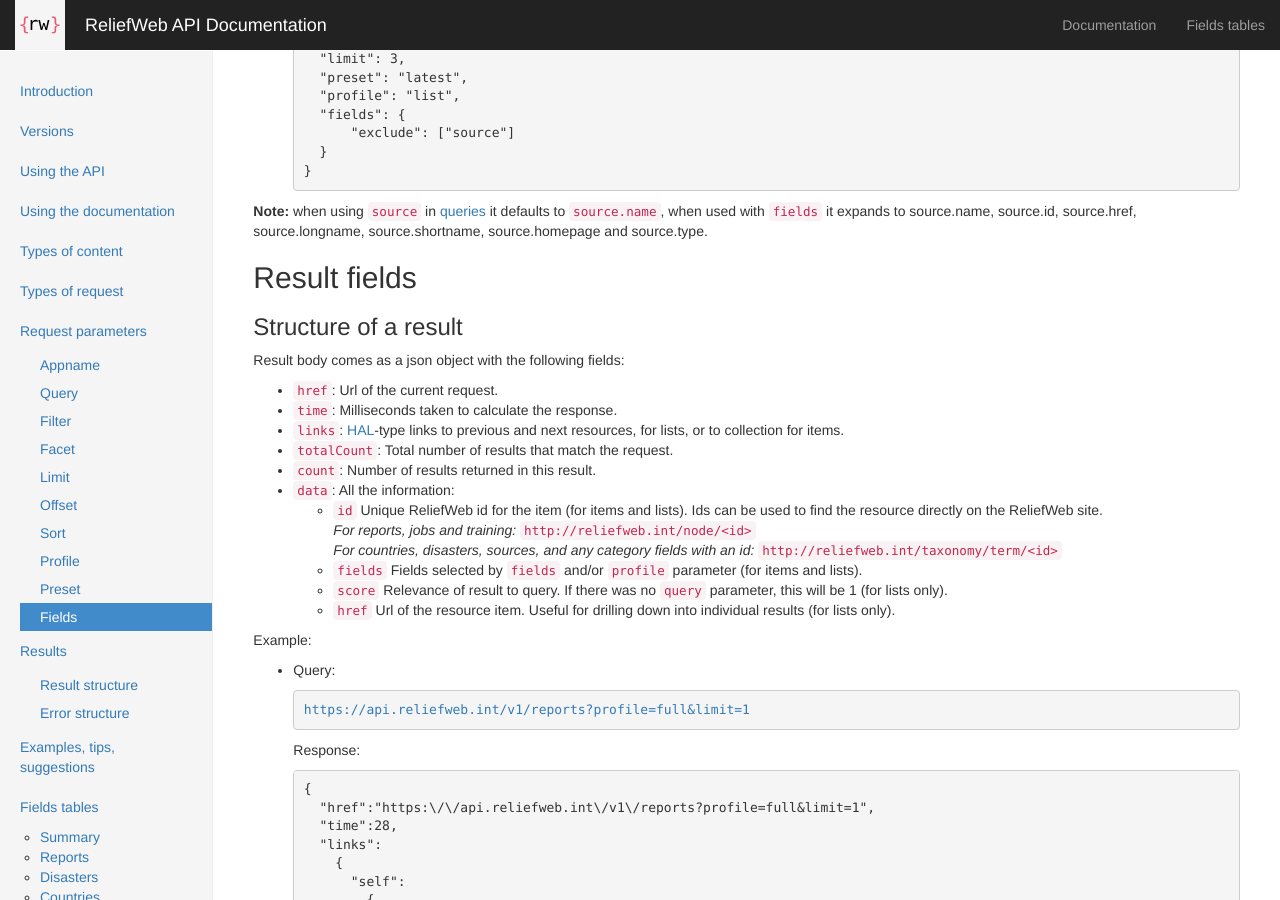
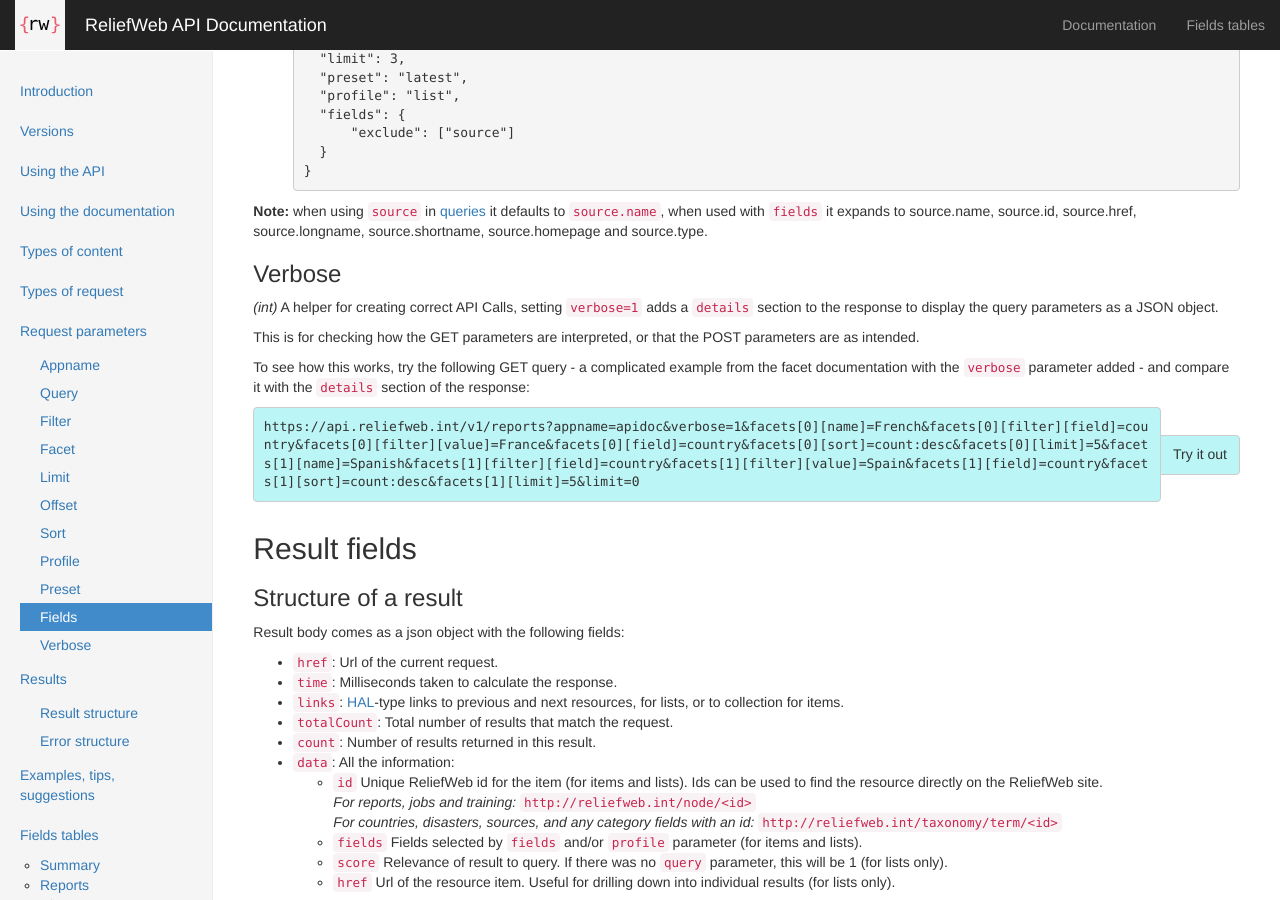
Before and after one commit to UN-OCHA/rwint-api-doc, a Jekyll site: the page index.html, which Jekyll copies as it is, in a window 1280 px wide and 900 px high, scrolled down 18599 px. Built offline with Jekyll 4.4.1, drawn with Linux system fonts in a browser that asks for light colours; some of the changed text lies outside the part shown.

Commit message:
add verbose parameter

```diff
--- a/index.html
+++ b/index.html
@@ -73,6 +73,7 @@
               <li class="indented"><a href="#profile">Profile</a></li>
               <li class="indented"><a href="#preset">Preset</a></li>
               <li class="indented"><a href="#fields">Fields</a></li>
+              <li class="indented"><a href="#verbose">Verbose</a></li>
             <li><a href="#results">Results</a></li>
               <li class="indented"><a href="#result-structure">Result structure</a></li>
               <li class="indented"><a href="#error-structure">Error structure</a></li>
@@ -1336,6 +1337,19 @@
           </ul>
 
           <p><strong>Note:</strong> when using <code>source</code> in <a href="#query">queries</a> it defaults to <code>source.name</code>, when used with <code>fields</code> it expands to source.name, source.id, source.href, source.longname, source.shortname, source.homepage and source.type.</p>
+
+          <h3 id="verbose">Verbose </h3>
+
+          <p><em>(int)</em> A helper for creating correct API Calls, setting <code>verbose=1</code> adds a <code>details</code> section to the response to display the query parameters as a JSON object.</p>
+
+          <p>This is for checking how the GET parameters are interpreted, or that the POST parameters are as intended.</p>
+
+          <p>To see how this works, try the following GET query - a complicated example from the facet documentation with the <code>verbose</code> parameter added - and compare it with the <code>details</code> section of the response:</p>
+
+              <div class="apiCall">
+                <div class="url" contentEditable="true"><pre><code>https://api.reliefweb.int/v1/reports?appname=apidoc&verbose=1&facets[0][name]=French&amp;facets[0][filter][field]=country&amp;facets[0][filter][value]=France&amp;facets[0][field]=country&amp;facets[0][sort]=count:desc&amp;facets[0][limit]=5&amp;facets[1][name]=Spanish&amp;facets[1][filter][field]=country&amp;facets[1][filter][value]=Spain&amp;facets[1][field]=country&amp;facets[1][sort]=count:desc&amp;facets[1][limit]=5&amp;limit=0</code></pre></div>
+              </div>
+
 
           <h2 id="results">Result fields </h2>
 
@@ -1860,6 +1874,18 @@
                 <div class="url" contentEditable="true"><pre><code>https://api.reliefweb.int/v1/reports?appname=apidoc&filter[operator]=AND&filter[conditions][0][field]=headline&filter[conditions][1][field]=country&filter[conditions][1][value][]=France</code></pre></div>
               </div>
 
+              <p>Use the <a href="#verbose"><code>verbose</code></a> parameter to check the conversion.</p>
+
+              <div class="apiCall">
+                <div class="url" contentEditable="true"><pre><code>https://api.reliefweb.int/v1/reports?appname=apidoc&verbose=1&filter[operator]=AND&filter[conditions][0][field]=headline&filter[conditions][1][field]=country&filter[conditions][1][value][]=France</code></pre></div>
+              </div>
+
+            </li>
+
+            <li>
+              <strong>Convert GET requests to POST requests.</strong>
+
+              <p>There is a limit on the length of GET requests, and often it's easier to see what's what with a JSON object than a query string. The <a href="#verbose"><code>verbose</code></a> parameter is included to help with this.</p>
             </li>
 
             <li>
```
